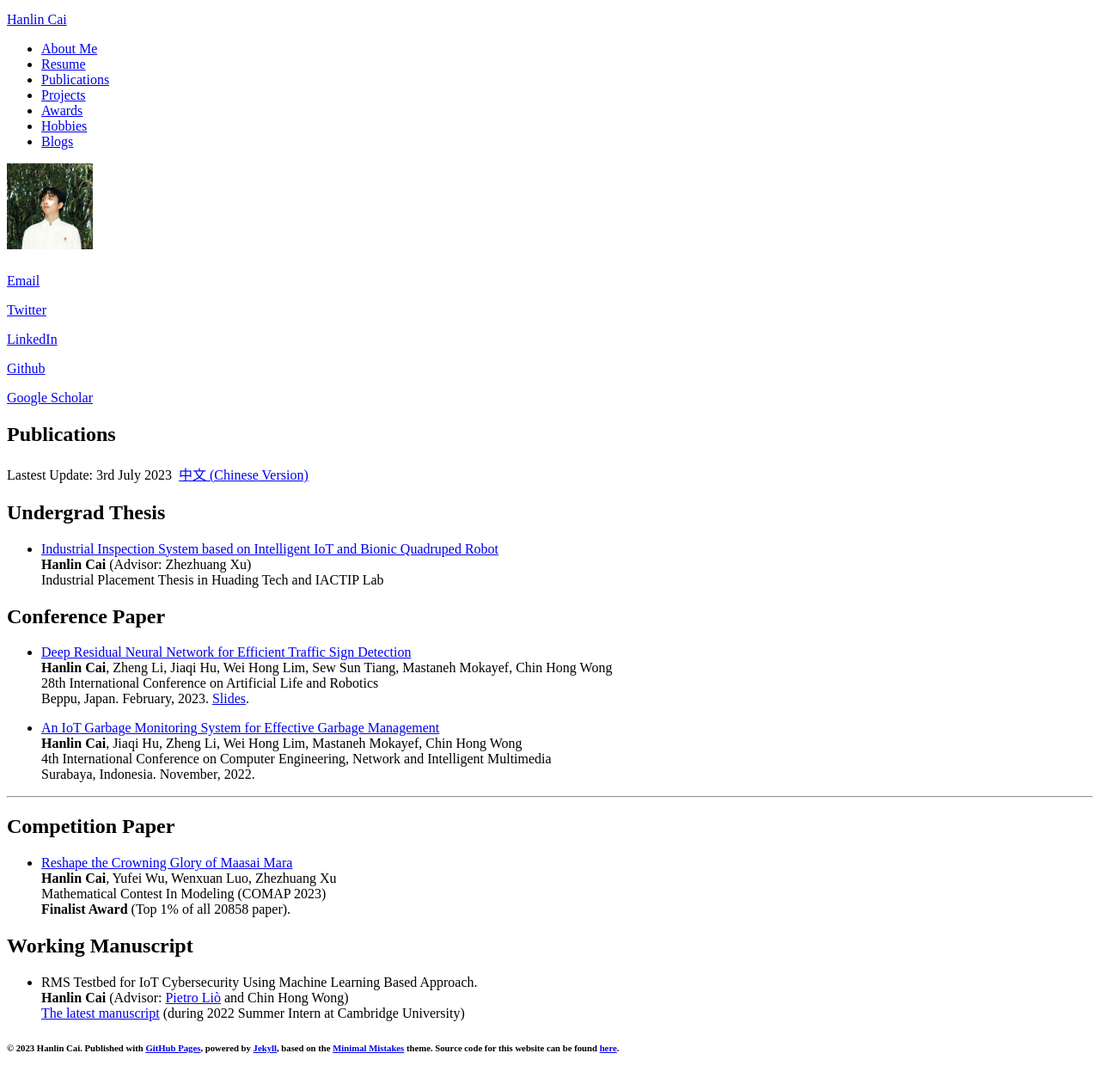
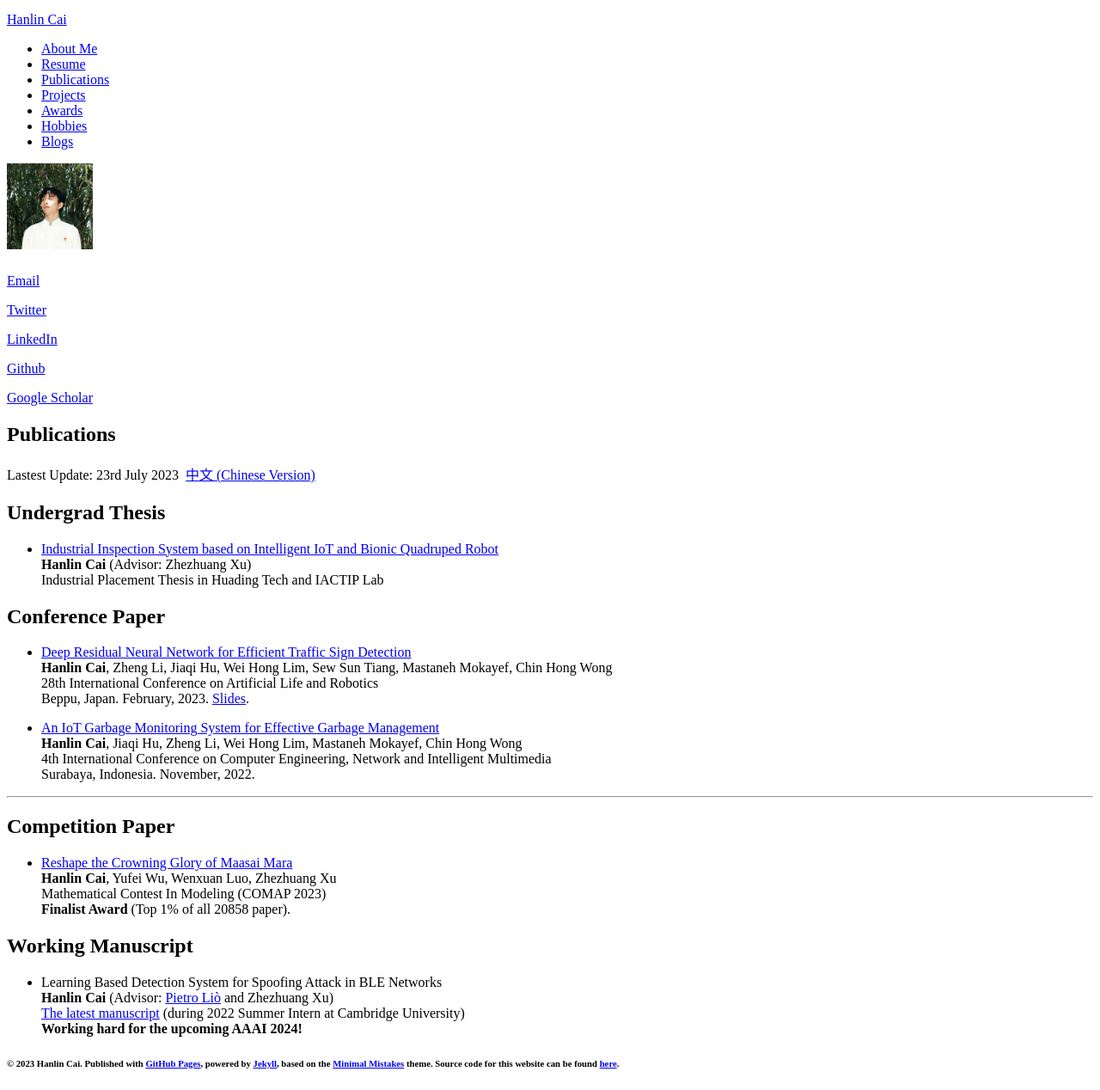
Before and after one commit to GuangLun2000/GuangLun2000.github.io, a Jekyll site: the page built from publications.md, in a window 1280 px wide, cut to the strip 112-1380 px from the top of the page. Shown: the whole strip at 86% size. Built offline with Jekyll 4.4.1, drawn with Linux system fonts in a browser that asks for light colours; nearby versions of some CDN libraries; comment, search, counter and statistics services are not loaded.

Commit message:
Update publications.md

```diff
--- a/publications.md
+++ b/publications.md
@@ -6,7 +6,7 @@ title: Publications
 
 # Publications
 
-Lastest Update: 3rd July 2023&nbsp;  [中文 (Chinese Version)](https://caihanlin.com/publications-zh/)
+Lastest Update: 23rd July 2023&nbsp;  [中文 (Chinese Version)](https://caihanlin.com/publications-zh/)
 
 ## Undergrad Thesis
 
@@ -26,4 +26,4 @@ Lastest Update: 3rd July 2023&nbsp;  [中文 (Chinese Version)](https://caihanli
 
 ## Working Manuscript
 
-- RMS Testbed for IoT Cybersecurity Using Machine Learning Based Approach.<br>**Hanlin Cai** (Advisor: [Pietro Liò](https://www.cl.cam.ac.uk/~pl219/) and Chin Hong Wong)<br>[The latest manuscript](https://caihanlin.com/mypaper/202210camb.pdf) (during 2022 Summer Intern at Cambridge University)<br>
+- Learning Based Detection System for Spoofing Attack in BLE Networks<br>**Hanlin Cai** (Advisor: [Pietro Liò](https://www.cl.cam.ac.uk/~pl219/) and Zhezhuang Xu)<br>[The latest manuscript](https://caihanlin.com/mypaper/202210camb.pdf) (during 2022 Summer Intern at Cambridge University)<br>**Working hard for the upcoming AAAI 2024!**
```
